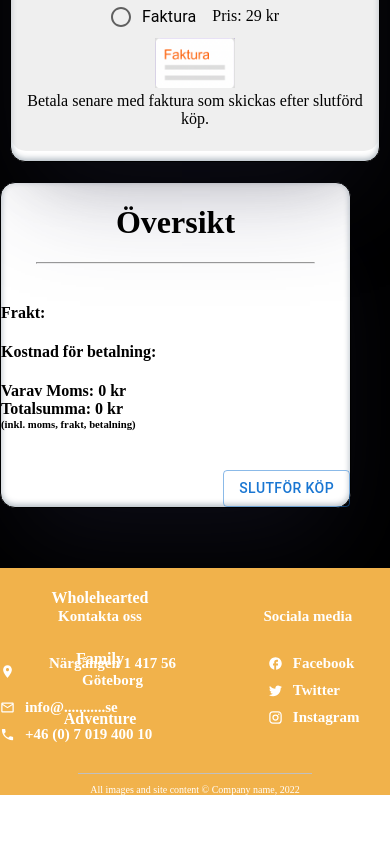
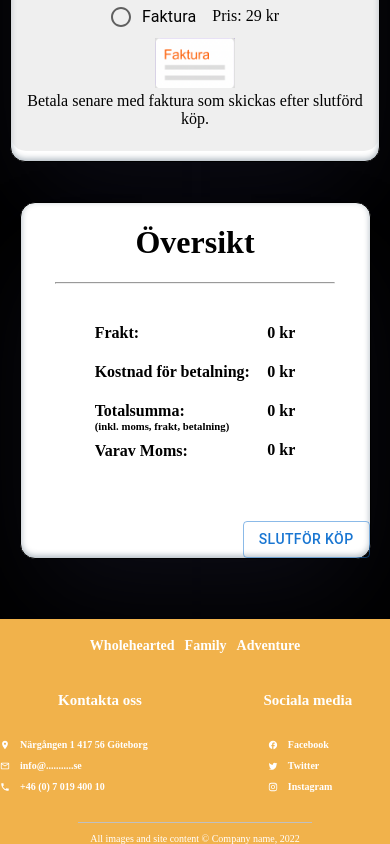
Before and after one commit to FredrikOlssons/Systemutveckling_Ramverk, a React (Vite) app: page /checkOut in a window 390 px wide. Shown: the part 2084-2928 px from the top of the page. Before the commit the page ends 2879 px from the top, so only its background shows below. Built offline with nearby package versions, Linux system fonts and the light colour scheme; a web font is replaced by a local one.

Commit message:
pushning

```diff
--- a/src/components/allPages/checkOut.tsx
+++ b/src/components/allPages/checkOut.tsx
@@ -22,16 +22,11 @@ interface Props {
     products: Product
 }
 
-/* const openDialog: () => {
-
-} */
-
-
 const CheckOut: FC<Props> = (props) => {
 
     const { devices } = useContext(DeviceContext)
 
-    const { totalPrice, cartItems, deliveryAlt, payment, calcVat, confirmPurchase } = useContext(CartContext)
+    const { totalPrice, cartItems, deliveryAlt, payment, calcVat } = useContext(CartContext)
 
 
     return (
@@ -72,7 +67,6 @@ const CheckOut: FC<Props> = (props) => {
                             <Payment />
                         </Box>
                     </div>
-                </div>
 
 
                 <Box style={litleBox(devices)}>
@@ -82,22 +76,29 @@ const CheckOut: FC<Props> = (props) => {
                     <hr style={{width: "80%", margin: "auto"}} />
                     <br />
 
-                    <h4>Frakt: {deliveryAlt ? <h3> {deliveryAlt.price} kr </h3> : undefined}  </h4>
+                    <div style={litleBoxDivided}>
+                    <div >
+                    <h4>Frakt:</h4>
+                    <h4>Kostnad för betalning:</h4>
 
-                    <h4>Kostnad för betalning: {payment ? <h3>{payment.price} kr </h3> : undefined }  </h4>
-
-
-                    <h4 style={{margin: "0"}}>Varav Moms: {calcVat()} kr </h4>
-                    <h4 style={{margin: "0"}}>Totalsumma: {totalPrice()} kr </h4>
-
+                    <h4 style={{margin: "0"}}>Totalsumma:</h4>
                     <h6 style={{margin: "0"}}>(inkl. moms, frakt, betalning)</h6>
-
+                    <h4 style={{marginTop: "10px"}}>Varav Moms:</h4>
+                    </div>
+                    <div >
+                    <h4>{deliveryAlt ? <h4> {deliveryAlt.price} kr </h4> : <h4>0 kr</h4>}</h4>
+                    <h4>{payment ? <h4>{payment.price} kr </h4> : <h4>0 kr</h4> }</h4>
+                    <h4>{totalPrice()} kr</h4>
+                    <h4>{calcVat() > 0 ? <h4>{calcVat()} kr </h4> : <h4>0 kr</h4>}</h4>
+                    </div>
+                    </div>
 
                     <div style={buttonStyle}>
                         <AlertDialog/>
 
                     </div>
                 </Box>
+                </div>
 
             </div>
         </>
@@ -148,15 +149,23 @@ const title: CSSProperties = {
 
 const litleBox: (devices: Device) => CSSProperties = (devices) => {
     return {
-        width: devices.isSmallerMobile ? "90%" : devices.isMobile ? '70%' : '40%',
+        width: devices.isSmallerMobile ? "90%" : devices.isMobile ? '70%' : devices.isTablet ? '30%' : '40%',
         border: "1px solid black",
         boxShadow: "rgba(50, 50, 93, 0.25) 0px 50px 100px -20px, rgba(0, 0, 0, 0.3) 0px 30px 60px -30px, rgba(10, 37, 64, 0.35) 0px -2px 6px 0px inset",
         borderRadius: "15px",
         backgroundColor: "white",
         height: 'fit-content',
         marginBottom: '60px',
-        padding: devices.isSmallerMobile ? '0px' : "40px",
+        padding: devices.isSmallerMobile ? '0px' : devices.isDesktop ? "40px" : devices.isTablet ? "20px" : '40px',
+        minWidth: '300px',
     }
+}
+
+const litleBoxDivided: CSSProperties = {
+    display: 'flex',
+    justifyContent: 'center',
+    columnGap: '5%',
+
 }
 
 const Container: CSSProperties = {
--- a/src/components/common/footer.tsx
+++ b/src/components/common/footer.tsx
@@ -30,15 +30,15 @@ const Footer: FC<Props> = (props) => {
             <div style={socialMedia}>
                 <div style={footerLayout}>
                 <h4>Kontakta oss</h4>
-                <div style={footerRow}><LocationOnIcon style={footerTag}/><h5 style={footerTag}>Närgången 1 417 56 Göteborg</h5></div>
-                <div style={footerRow}><MailOutlineIcon style={footerTag}/><h5 style={footerTag}>info@...........se</h5></div>
-                <div style={footerRow}><LocalPhoneIcon style={footerTag}/><h5 style={footerTag}>+46 (0) 7 019 400 10</h5></div>
+                <div style={footerRow}><LocationOnIcon style={footerTag(devices)}/><h5 style={footerTag(devices)}>Närgången 1 417 56 Göteborg</h5></div>
+                <div style={footerRow}><MailOutlineIcon style={footerTag(devices)}/><h5 style={footerTag(devices)}>info@...........se</h5></div>
+                <div style={footerRow}><LocalPhoneIcon style={footerTag(devices)}/><h5 style={footerTag(devices)}>+46 (0) 7 019 400 10</h5></div>
                 </div>
                 <div style={footerLayout}>
                 <h4>Sociala media</h4>
-                <div style={footerRow2}><FacebookOutlinedIcon style={footerTag}/><h5 style={footerTag}>Facebook</h5></div>
-                <div style={footerRow2}><TwitterIcon style={footerTag}/><h5 style={footerTag}>Twitter</h5></div>
-                <div style={footerRow2}><InstagramIcon style={footerTag}/><h5 style={footerTag}>Instagram</h5></div>
+                <div style={footerRow2}><FacebookOutlinedIcon style={footerTag(devices)}/><h5 style={footerTag(devices)}>Facebook</h5></div>
+                <div style={footerRow2}><TwitterIcon style={footerTag(devices)}/><h5 style={footerTag(devices)}>Twitter</h5></div>
+                <div style={footerRow2}><InstagramIcon style={footerTag(devices)}/><h5 style={footerTag(devices)}>Instagram</h5></div>
 
                 </div>
 
@@ -85,15 +85,13 @@ const line: CSSProperties = {
 
 const socialMedia: CSSProperties = {
     display: 'flex',
-    justifyContent: 'space-between',
+    justifyContent: 'space-around',
     gap: '2%',
     marginBottom: '2%',
     height: '70%',
     color: "white",
     fontSize: "15px",
-
     rowGap: "20px",
-    paddingTop: "20px"
 
 }
 
@@ -111,18 +109,14 @@ const footerLayout: CSSProperties = {
 const footerLogo: (devices: Device) => CSSProperties = (devices) => {
     return {
     display: 'flex',
-    flexDirection: 'column',
-    /* rowGap: '10px', */
     minWidth: '200px',
     textAlign: 'center',
     alignItems: 'center',
     fontFamily: 'Frijole',
     justifyContent: 'center',
     columnGap: '10px',
-    position: 'absolute',
-    left: '40%,',
-    top: '0%',
-    color: 'white'
+    color: 'white',
+    fontSize: devices.isDesktop ? '35px' : devices.isTablet ? '28px' : devices.isMobile ? '20px' : '14px',
 }
 }
 
@@ -137,14 +131,18 @@ const footerRow2: CSSProperties = {
     gap: '10px',
     textAlign: 'center',
     marginLeft: '30%',
-    alignItems: "center"
-}
-
-const footerTag: CSSProperties = {
-    margin: '0',
-    fontSize: '15px',
-    marginBlock: '0px'
+    alignItems: "center",
 }
 
 
+
+const footerTag: (devices: Device) => CSSProperties = (devices) => {
+    return {
+
+    fontSize: devices.isSmallerMobile ? '10px' : '15px',
+    margin: '0',
+    marginBlock: '0px'
+}
+}
+
 export default Footer
--- a/src/components/dialog.tsx
+++ b/src/components/dialog.tsx
@@ -42,7 +42,7 @@ export default function AlertDialog() {
         <DialogActions>
 
           <Button onClick={() => {handleClose(), confirmPurchase()}} autoFocus>
-            Agree
+            Tack för att jag fick handla av er
           </Button>
         </DialogActions>
       </Dialog>
--- a/src/components/options/payment.tsx
+++ b/src/components/options/payment.tsx
@@ -63,7 +63,7 @@ export const Payment: FC<Props> = (props) => {
                             <div>
 
                                     {
-                                        payment && (payment.title == choosenPayment.title && choosenPayment.title) == "Kort" ? <CardPayment /> : undefined
+                                        payment && (payment.title == choosenPayment.title && choosenPayment.title) == "Visakort" ? <CardPayment /> : undefined
                                     }{
                                     payment && (payment.title == choosenPayment.title && choosenPayment.title) == "Swish" ?< ValidationSwish />: undefined
 
```
